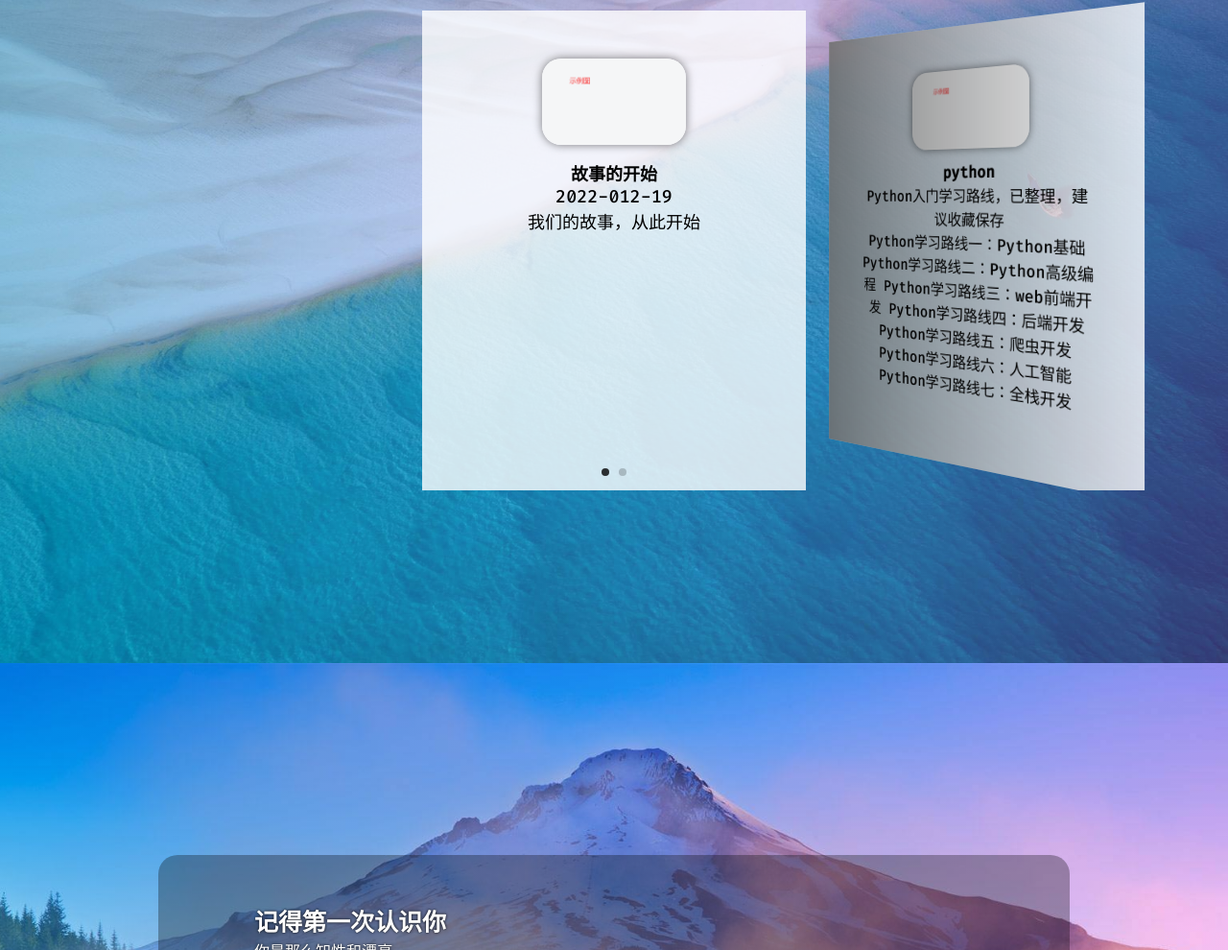
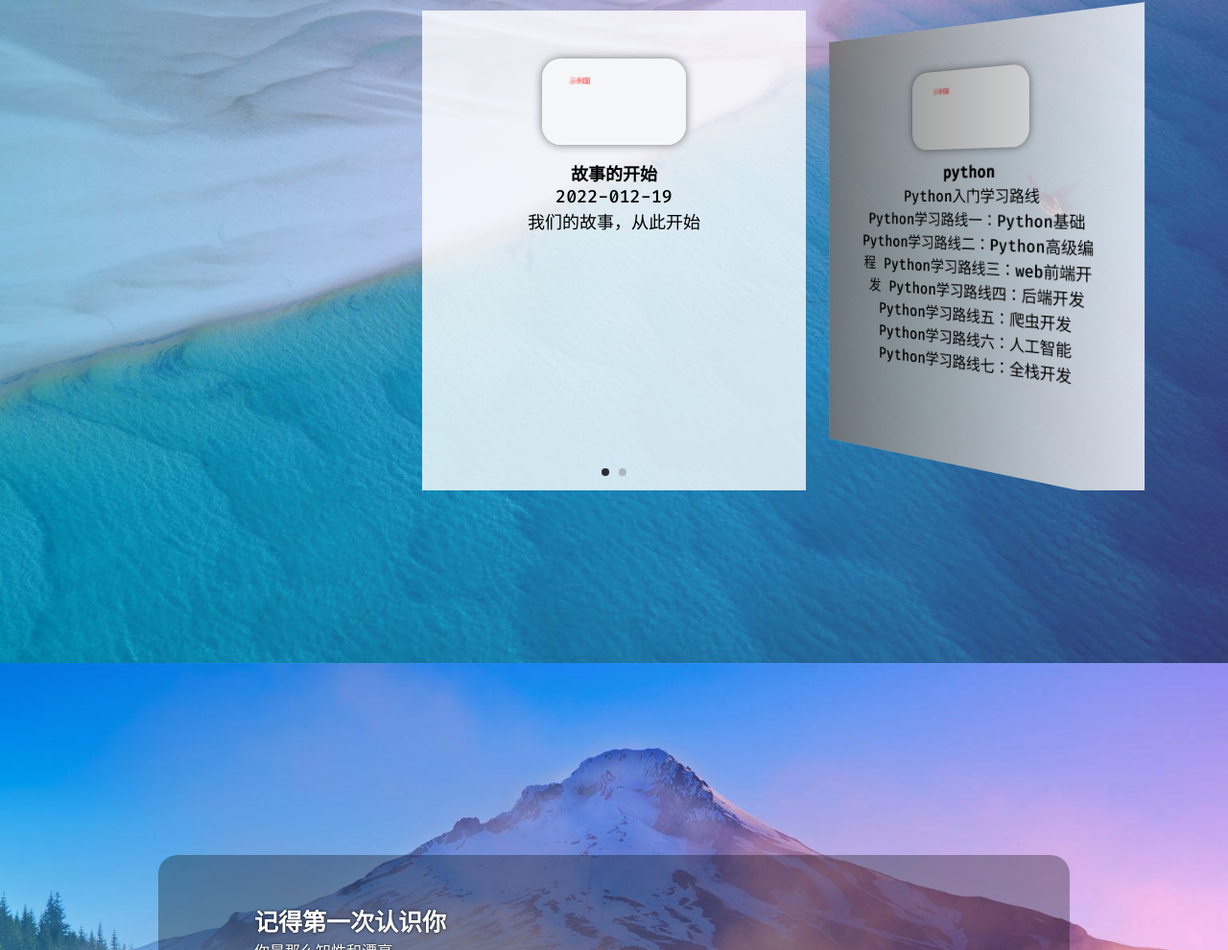
Before and after one commit to 18176124195/18176124195.github.io, a plain HTML site: page index.html in a window 1280 px wide. Shown: the part 1709-2699 px from the top of the page at 96% size. Drawn offline with nearby package versions, Linux system fonts and the light colour scheme.

Commit message:
Update index.html

```diff
--- a/index.html
+++ b/index.html
@@ -91,7 +91,7 @@
                     <div class="page2-box">
                         <img src="./images/page-2-10.jpg" alt="page2-10">
                         <p><b>python</b></p>
-                        <p>Python入门学习路线，已整理，建议收藏保存
+                        <p>Python入门学习路线
 
                         </p>
                         <p>
```
